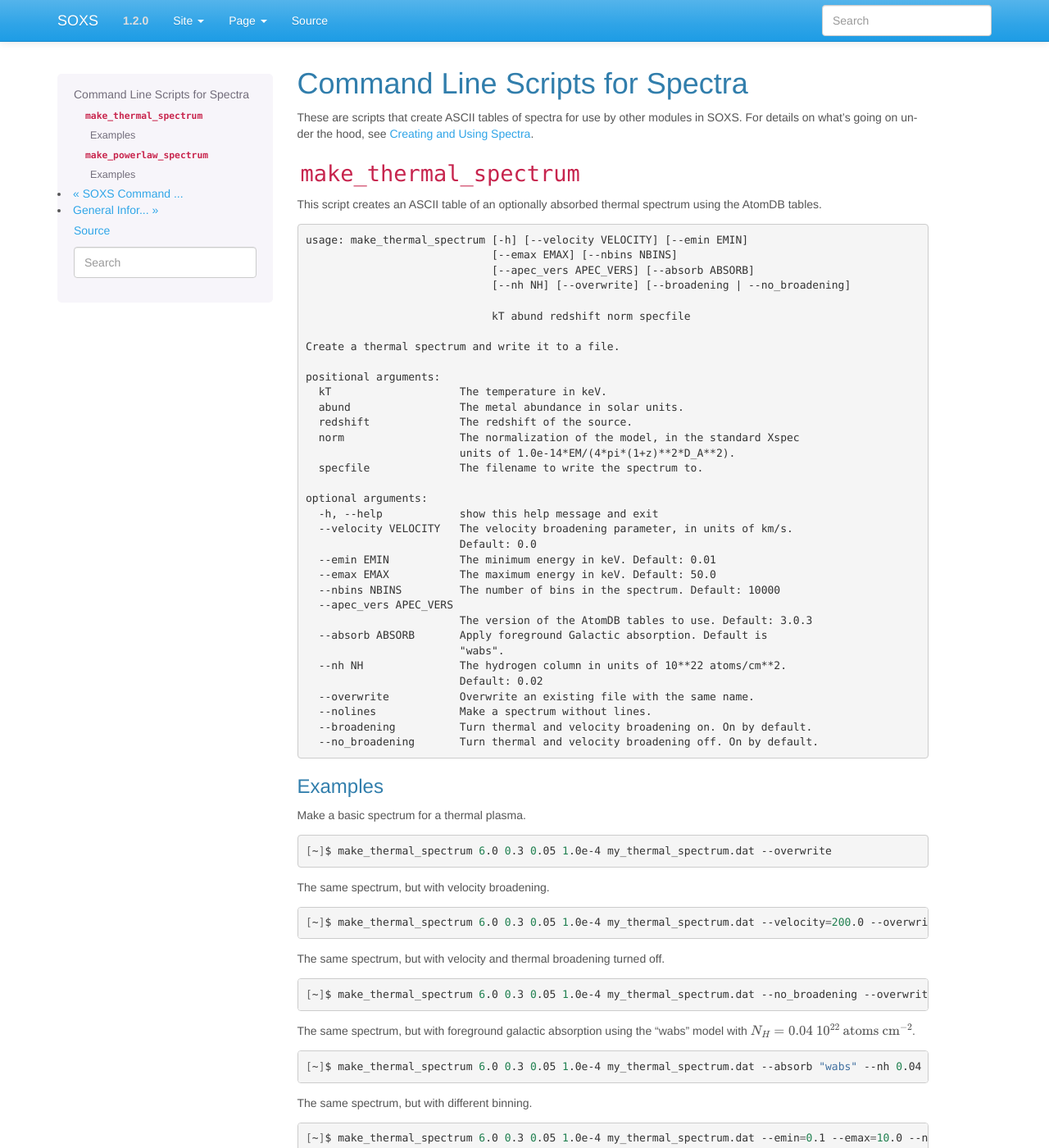
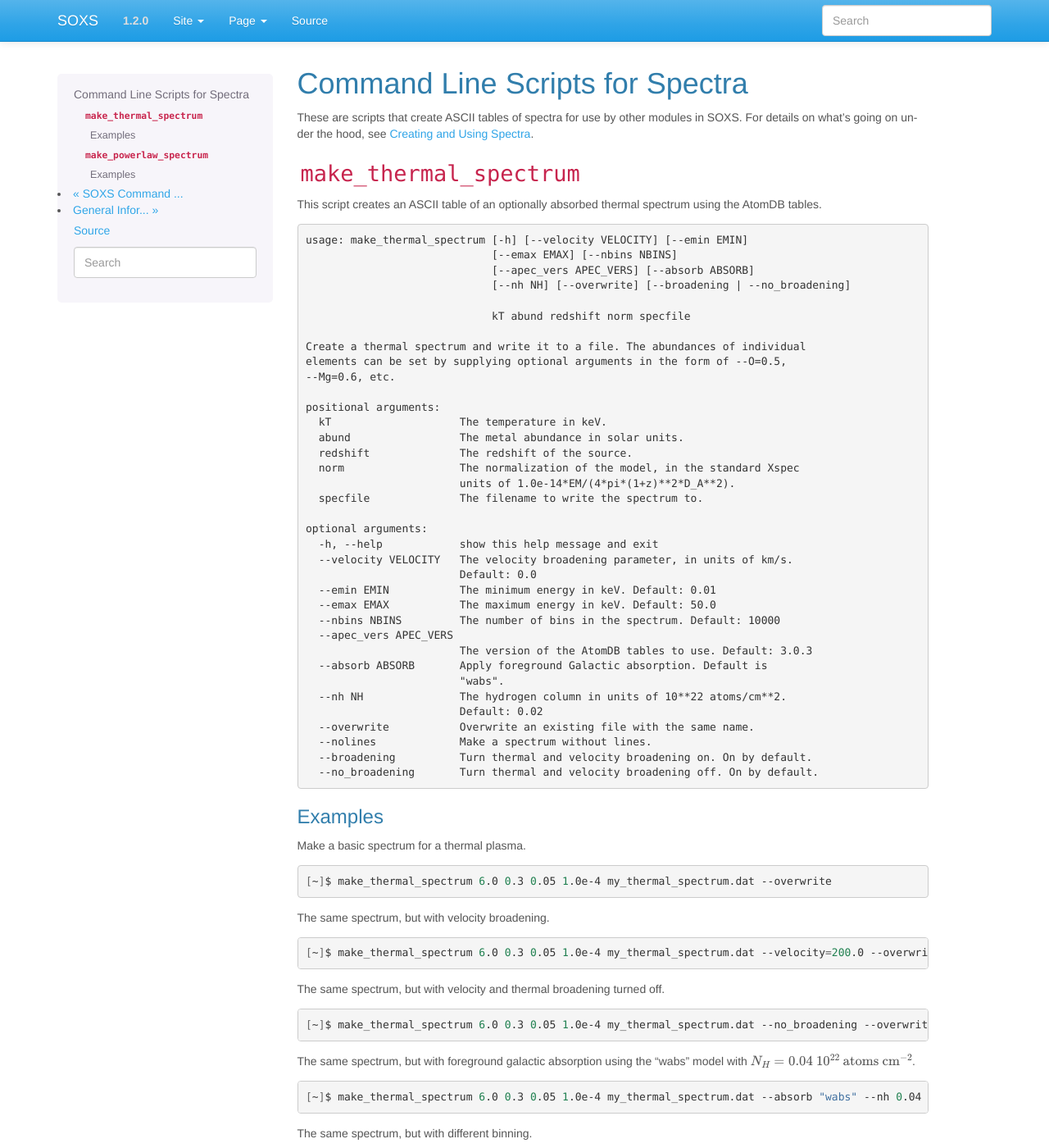
Before and after one commit to lynx-x-ray-observatory/soxs, a Sphinx documentation site: the page built from doc/source/command_line/spectra.rst, in a window 1280 px wide and 1400 px high. Shown: the whole window at 82% size. Built offline with Sphinx 7.4.7, drawn with Linux system fonts in a browser that asks for light colours; some of the changed text lies outside the part shown.

Commit message:
Add variable element abundances to the command line script

```diff
--- a/doc/source/command_line/spectra.rst
+++ b/doc/source/command_line/spectra.rst
@@ -23,7 +23,9 @@
 
                                  kT abund redshift norm specfile
 
-    Create a thermal spectrum and write it to a file.
+    Create a thermal spectrum and write it to a file. The abundances of individual
+    elements can be set by supplying optional arguments in the form of --O=0.5,
+    --Mg=0.6, etc.
 
     positional arguments:
       kT                    The temperature in keV.
@@ -97,6 +99,12 @@
 
     [~]$ make_thermal_spectrum 6.0 0.3 0.05 1.0e-4 my_thermal_spectrum.dat --nolines --overwrite
 
+The same spectrum, but setting the abundances of elements oxygen and calcium separately.
+
+.. code-block:: bash
+
+    [~]$ make_thermal_spectrum 6.0 0.3 0.05 1.0e-4 my_thermal_spectrum.dat --O=0.5 --Ca=0.7 --overwrite
+
 ``make_powerlaw_spectrum``
 --------------------------
 
```
Also changed, not shown: 1 other file.
